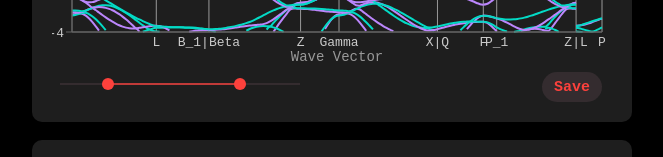
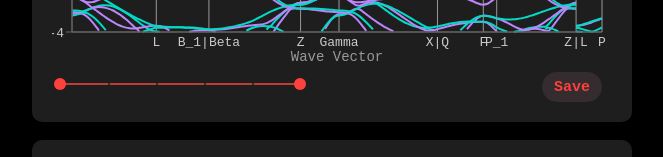
Before and after one commit to dsklyar/band-structure-graph-component, a React app: page / in a window 1280 px wide. Shown: the part 423-580 px from the top of the page, without its empty margins (308-971 px from the left). Built offline with nearby package versions, Linux system fonts and the light colour scheme.

Commit message:
-Added slider's tick styling

```diff
--- a/src/components/chart-wrapper.component/index.tsx
+++ b/src/components/chart-wrapper.component/index.tsx
@@ -71,8 +71,8 @@ export const ChartWrapperComponent: React.FC<IProps> = ({
 					minValue={-10}
 					step={1}
 					current={{
-						low: -6,
-						high: 5,
+						low: -10,
+						high: 10,
 					}}
 					onChangeCapture={onChangeCapture}
 				/>
--- a/src/components/slider.component/index.css.ts
+++ b/src/components/slider.component/index.css.ts
@@ -36,5 +36,22 @@ export const styles = {
 		borderRadius: "50%",
 		backgroundColor: "#FD413C",
 		userSelect: "none",
+		transition: "box-shadow 150ms cubic-bezier(0.4, 0, 0.2, 1) 0ms",
+	},
+	thumbInactive: {
+		extend: "thumb",
+		"&:hover": {
+			boxShadow: "0px 0px 0px 8px rgba(253, 65, 60, 0.16)",
+		},
+	},
+	thumbActive: {
+		extend: "thumb",
+		boxShadow: "0px 0px 0px 14px rgba(253, 65, 60, 0.16)",
+	},
+	tick: {
+		height: 2,
+		width: 2,
+		position: "absolute",
+		backgroundColor: "#342C2F",
 	},
 };
--- a/src/components/slider.component/index.tsx
+++ b/src/components/slider.component/index.tsx
@@ -142,6 +142,7 @@ export const SliderComponent: React.FC<IProps> = ({
 				left: `${percent}%`,
 			};
 		} else {
+			console.log("dead");
 			return undefined;
 		}
 	};
@@ -183,13 +184,46 @@ export const SliderComponent: React.FC<IProps> = ({
 		}
 	};
 
+	const genTicks = (): React.ReactNode => {
+		const fullRange = maxValue - minValue;
+		const tickCount = fullRange / step / 4;
+		const retval = [];
+		for (let i = 0; i < tickCount; i++) {
+			retval.push({ key: `tick-${i}`, tag: i + 1, left: `${i * (100 / tickCount)}%` });
+		}
+		return (
+			<>
+				{retval.map(({ key, tag, left }) => (
+					<span key={key} className={classes.tick} style={{ left }} />
+				))}
+			</>
+		);
+	};
+
 	return (
 		<div className={classes.spec}>
 			<div ref={containerRef} className={classes.container}>
 				<div className={classes.rail} />
 				<div className={classes.track} style={genTrackStyle()} />
-				<div ref={lowHandleRef} className={classes.thumb} style={genThumbStyle("low")} />
-				<div ref={highHandleRef} className={classes.thumb} style={genThumbStyle("high")} />
+				{genTicks()}
+				<div
+					ref={lowHandleRef}
+					className={
+						mouseDown && thumbsState.selected === "low"
+							? classes.thumbActive
+							: classes.thumbInactive
+					}
+					style={genThumbStyle("low")}
+				/>
+				<div
+					ref={highHandleRef}
+					className={
+						mouseDown && thumbsState.selected === "high"
+							? classes.thumbActive
+							: classes.thumbInactive
+					}
+					style={genThumbStyle("high")}
+				/>
 			</div>
 		</div>
 	);
```
